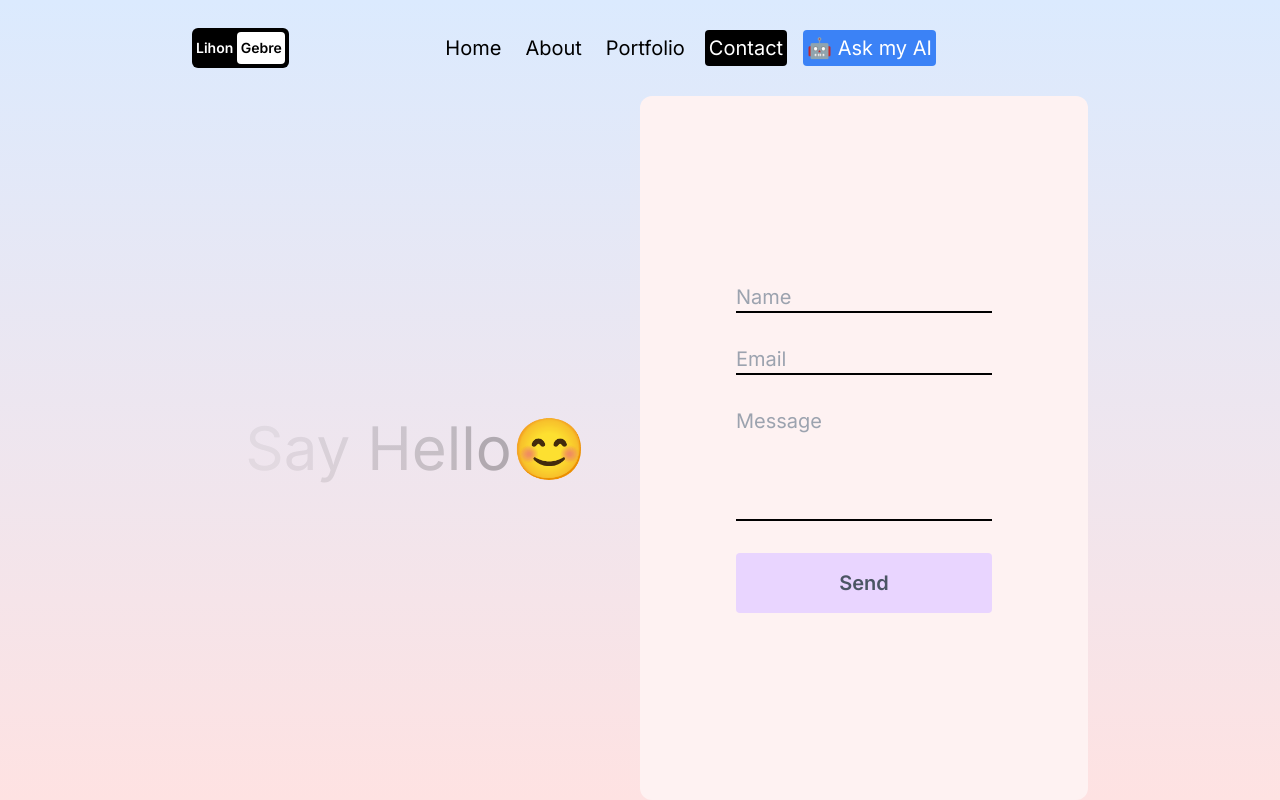
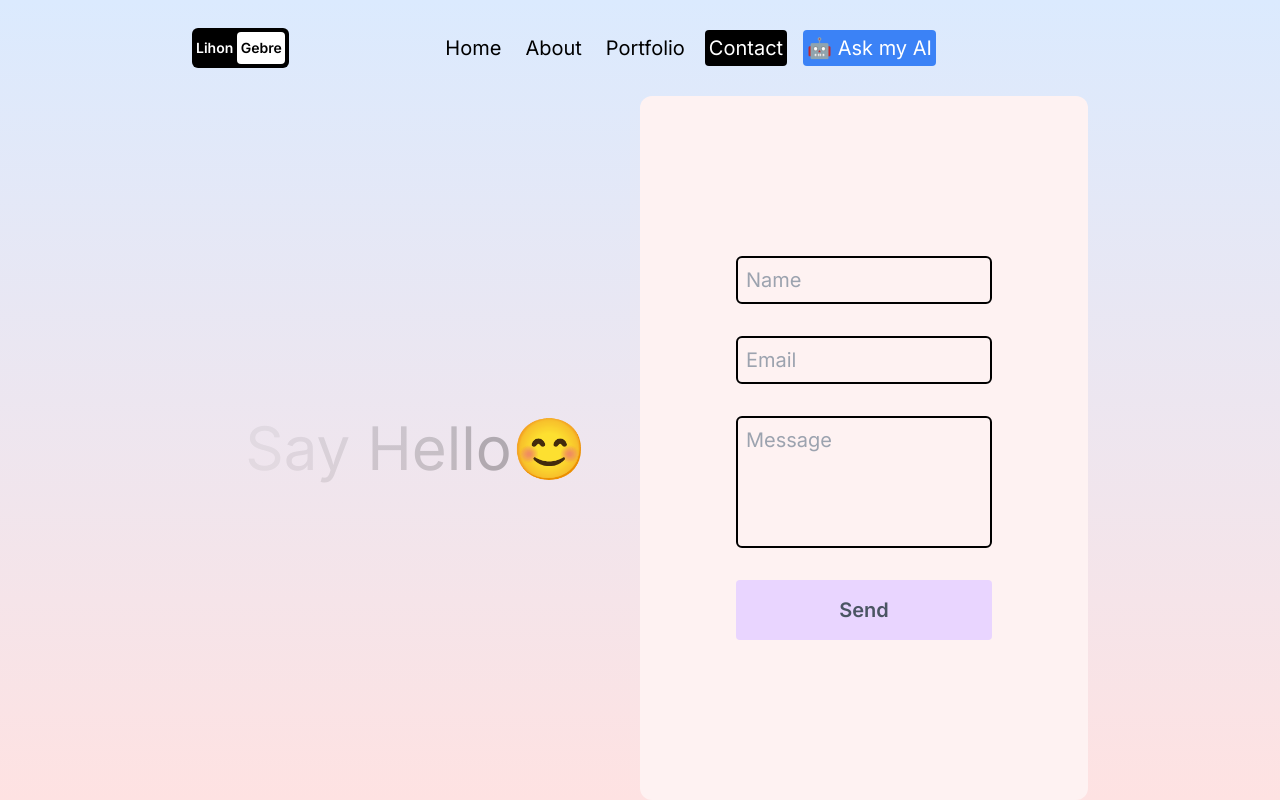
Before and after one commit to gelftheshot/portfolio, a Next.js app: page /contact in a window 1280 px wide. Built offline with nearby package versions, Linux system fonts and the light colour scheme.

Commit message:
chaning the contact page box

```diff
--- a/app/contact/page.jsx
+++ b/app/contact/page.jsx
@@ -67,26 +67,26 @@
         <form
           onSubmit={sendEmail}
           ref={form}
-          className="h-1/2 lg:h-full lg:w-1/2 bg-red-50 rounded-xl text-xl flex flex-col gap-8 justify-center p-24"
+          className="h-1/2 lg:h-full lg:w-1/2 bg-red-50 rounded-xl text-xl flex flex-col gap-8 justify-center p-4 sm:p-8 md:p-12 lg:p-24"
         >
           <input
             type="text"
             required
             placeholder="Name"
-            className="bg-transparent border-b-2 border-b-black outline-none"
+            className="bg-transparent border-2 border-black rounded-md p-2 outline-none focus:border-purple-500"
             name="user_name"
           />
           <input
             type="email"
             required
             placeholder="Email"
-            className="bg-transparent border-b-2 border-b-black outline-none"
+            className="bg-transparent border-2 border-black rounded-md p-2 outline-none focus:border-purple-500"
             name="user_email"
           />
           <textarea
             required
             placeholder="Message"
-            className="bg-transparent border-b-2 border-b-black outline-none resize-none"
+            className="bg-transparent border-2 border-black rounded-md p-2 outline-none resize-none min-h-[100px] focus:border-purple-500"
             name="message"
             rows={4}
           />
```
